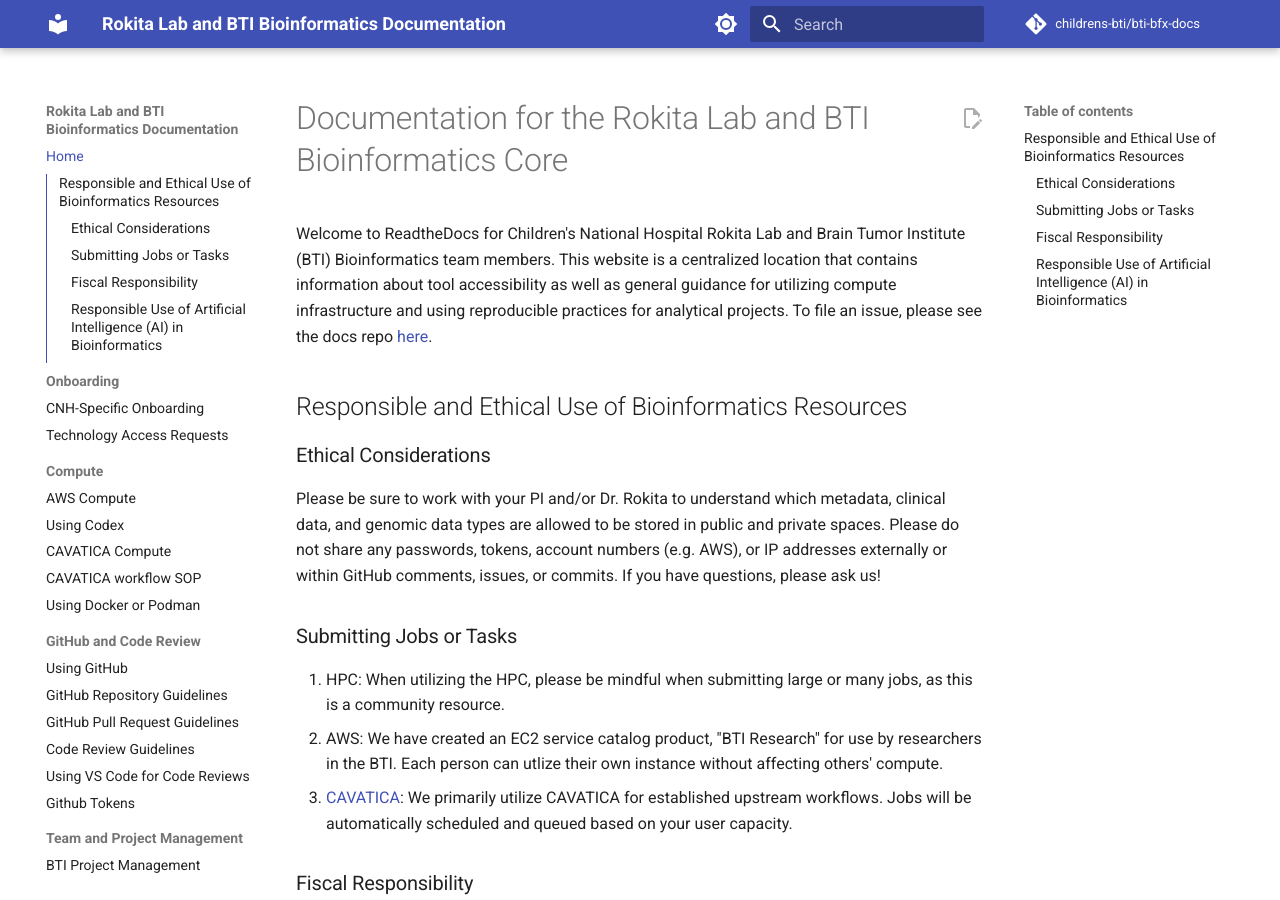
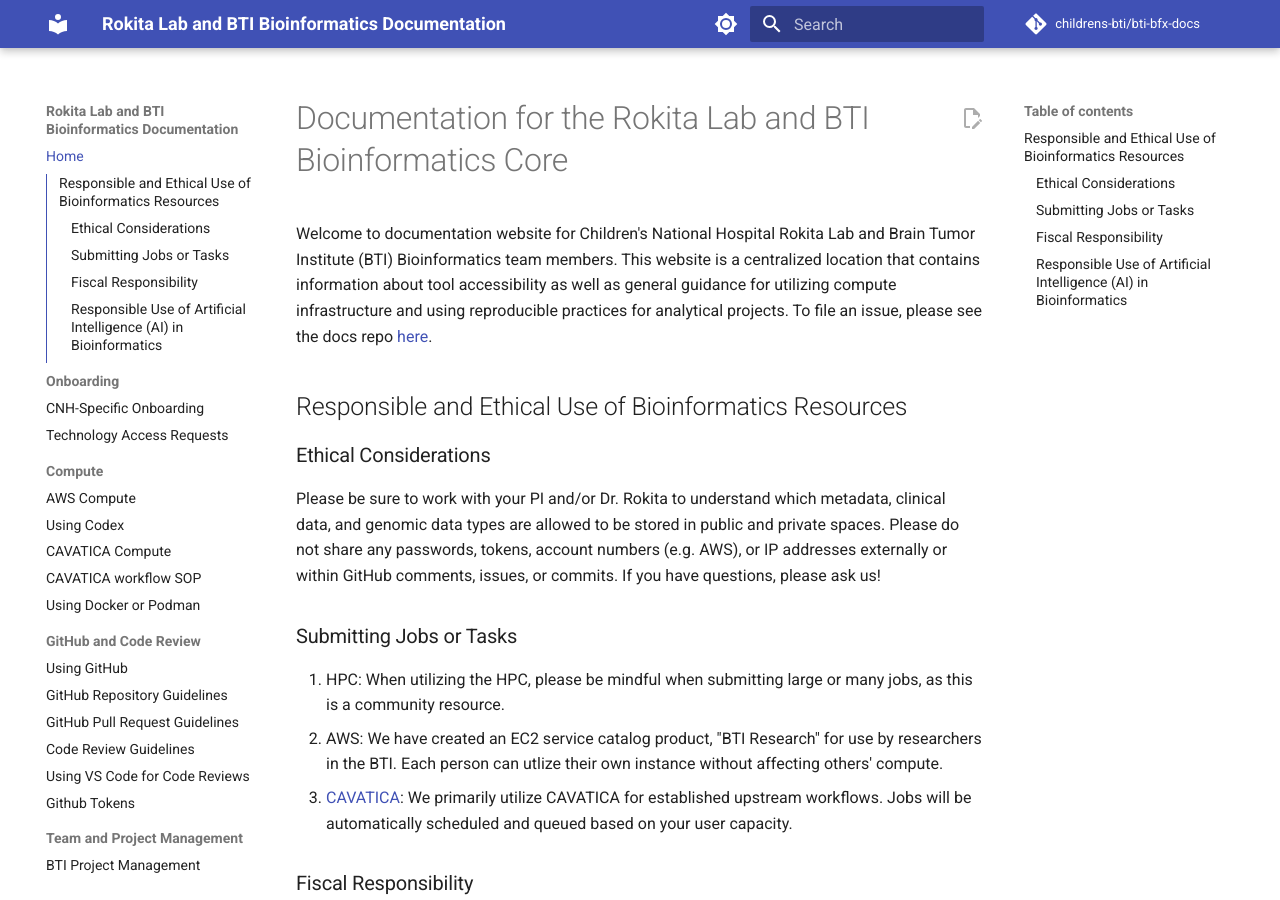
Before and after one commit to childrens-bti/bti-bfx-docs, an MkDocs documentation site: the page built from docs/index.md, in a window 1280 px wide and 900 px high. Built offline with MkDocs 1.6.1 and Material for MkDocs 9.7.7, drawn with Linux system fonts in a browser that asks for light colours; comment, search, counter and statistics services are not loaded.

Commit message:
Update homepage welcome text now that the site isn't ReadTheDocs-themed
Co-Authored-By: Claude Sonnet 5 <noreply@anthropic.com>

```diff
--- a/docs/index.md
+++ b/docs/index.md
@@ -1,6 +1,6 @@
 # Documentation for the Rokita Lab and BTI Bioinformatics Core
 
-Welcome to ReadtheDocs for Children's National Hospital Rokita Lab and Brain Tumor Institute (BTI) Bioinformatics team members.
+Welcome to documentation website for Children's National Hospital Rokita Lab and Brain Tumor Institute (BTI) Bioinformatics team members.
 This website is a centralized location that contains information about tool accessibility as well as general guidance for utilizing compute infrastructure and using reproducible practices for analytical projects.
 To file an issue, please see the docs repo [here](https://github.com/childrens-bti/bti-bfx-docs/issues).
 
```
